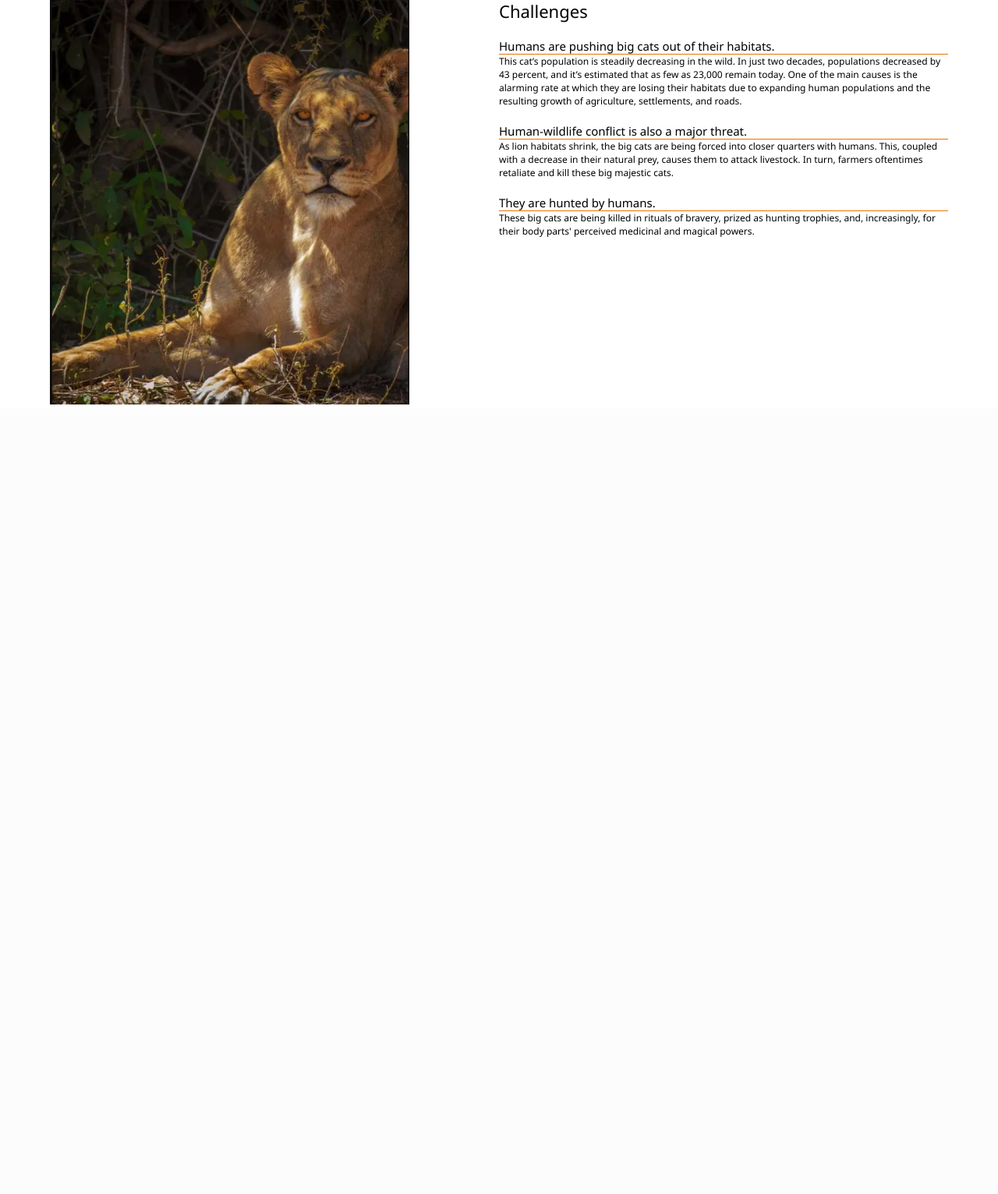
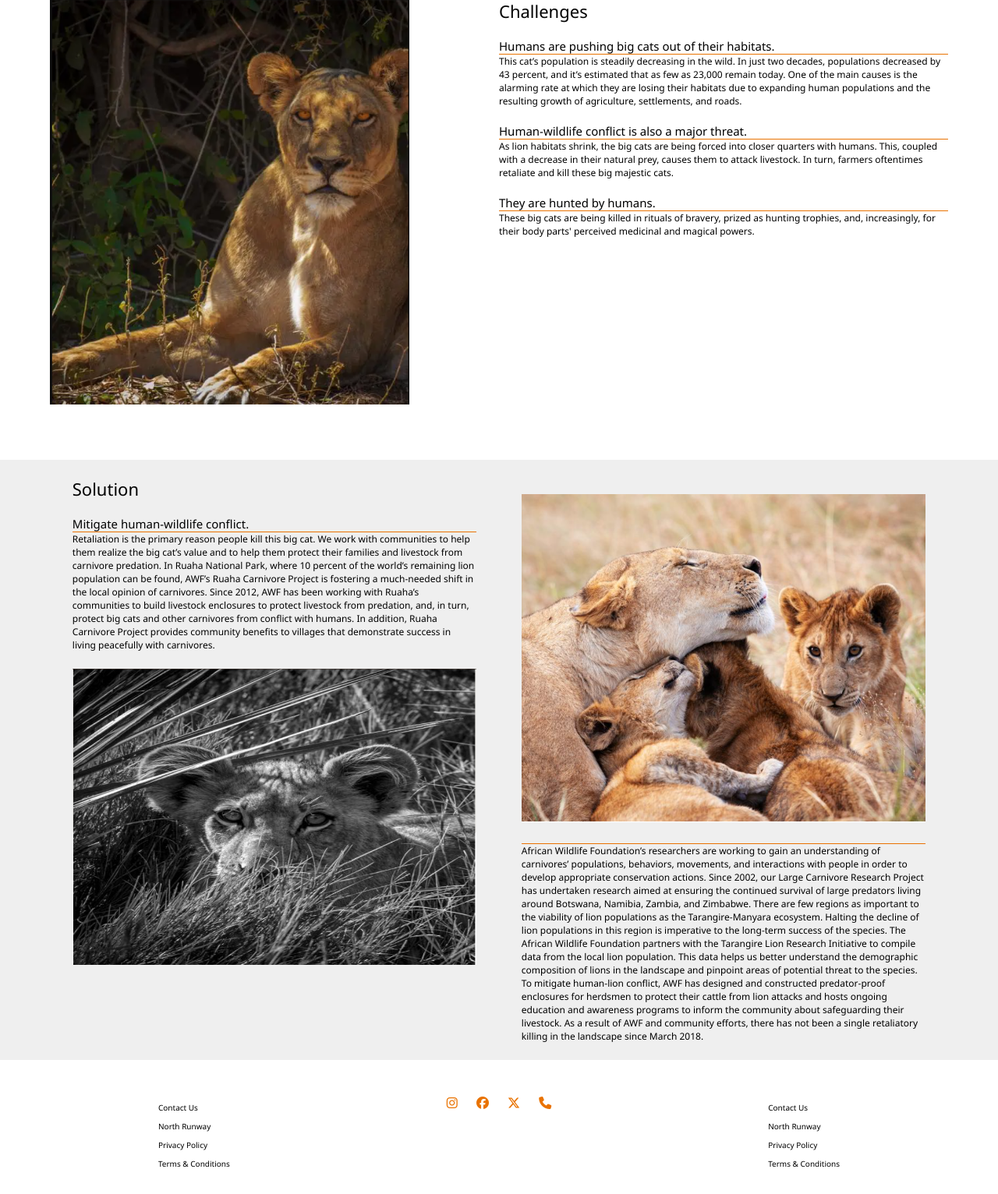
Before and after one commit to yllsallahu/AfricanWildlife, a PHP site: page / in a window 1280 px wide. Shown: the part 1074-2606 px from the top of the page at 78% size. Before the commit the page ends 1593 px from the top, so only its background shows below. Run offline with PHP 8.4, Linux system fonts and the light colour scheme; some libraries are stand-ins or nearby versions.

Commit message:
Added main, footer

```diff
--- a/index.html
+++ b/index.html
@@ -5,14 +5,14 @@
     <meta name="viewport" content="width=device-width, initial-scale=1.0">
     <title>Document</title>
     <link rel="stylesheet" href="style.css">
-    <script src="https://kit.fontawesome.com/86a05363af.js" crossorigin="anonymous"></script>
+    <script src="https://kit.fontawesome.com/ed661bfa96.js" crossorigin="anonymous"></script>
 </head>
 <body>
             <div class="container">
 
                 <header>
 
-                <p class="title"> African Wildlife bbbbb</p>
+                <p class="title"> African Wildlife</p>
 
              <div class="links">
                 <a class="links1" href=""> WHAT WE DO</a>
@@ -94,8 +94,83 @@
                 </div>
 
 
+
             </div>
-        </div>
+</div>
+
+<br><br><br>
+
+
+ </div>
+
+ <div class="main-continue">
+    <div class="container solutions">
+    <div class="mcone">
+        <br>
+        <p class="p-main1">Solution</p>
+        <p class="p-main2">Mitigate human-wildlife conflict.</p>
+        <p class="p-main3">Retaliation is the primary reason people kill this big cat. We work with communities to help them realize the big cat’s value and to help them protect their families and livestock from carnivore predation. In Ruaha National Park, where 10 percent of the world’s remaining lion population can be found, AWF’s Ruaha Carnivore Project is fostering a much-needed shift in the local opinion of carnivores.
+
+            Since 2012, AWF has been working with Ruaha’s communities to build livestock enclosures to protect livestock from predation, and, in turn, protect big cats and other carnivores from conflict with humans. In addition, Ruaha Carnivore Project provides community benefits to villages that demonstrate success in living peacefully with carnivores.
+
+            </p>
+            <br>
+
+            <img style="height: 380px; width: 100%;" src="image/babylion.PNG" alt="">
+
+    </div>
+    <div class="mctwo">
+        <br>
+        <br>
+
+        <img style="width: 100%;" src="image/momwithbabylion.PNG" alt="">
+        <br>
+        <br>
+
+        <p class="p-main3">African Wildlife Foundation’s researchers are working to gain an understanding of carnivores’ populations, behaviors, movements, and interactions with people in order to develop appropriate conservation actions. Since 2002, our Large Carnivore Research Project has undertaken research aimed at ensuring the continued survival of large predators living around Botswana, Namibia, Zambia, and Zimbabwe. There are few regions as important to the viability of lion populations as the Tarangire-Manyara ecosystem. Halting the decline of lion populations in this region is imperative to the long-term success of the species. The African Wildlife Foundation partners with the Tarangire Lion Research Initiative to compile data from the local lion population. This data helps us better understand the demographic composition of lions in the landscape and pinpoint areas of potential threat to the species. To mitigate human-lion conflict, AWF has designed and constructed predator-proof enclosures for herdsmen to protect their cattle from lion attacks and hosts ongoing education and awareness programs to inform the community about safeguarding their livestock. As a result of AWF and community efforts, there has not been a single retaliatory killing in the landscape since March 2018.</p>
+        <br>
+    </div>
+
+</div>
+
+ </div>
+ <br>
+ <br>
+
+
+ <footer>
+    <div class="container footers">
+     <div class="contact info">
+        <p class="p-main4">Contact Us</p>
+        <p class="p-main4">North Runway</p>
+        <p class="p-main4">Privacy Policy </p>
+        <p class="p-main4">Terms & Conditions </p>
+
+     </div>
+
+     <div class="contactinfo1">
+            <a class="fotterlinks" href=""><i class="fa-brands fa-instagram"></i></a>
+            <a class="fotterlinks" href=""><i class="fa-brands fa-facebook"></i></a>
+            <a class="fotterlinks" href=""><i class="fa-brands fa-x-twitter"></i></a>
+            <a class="fotterlinks" href=""><i class="fa-solid fa-phone"></i></a>
+
+     </div>
+     <div class="contact info">
+        <p class="p-main4">Contact Us</p>
+        <p class="p-main4">North Runway</p>
+        <p class="p-main4">Privacy Policy </p>
+        <p class="p-main4">Terms & Conditions </p>
+
+     </div>
+
+
+    </div>
+
+
+
+    <br>
+ </footer>
+
 
 
 
--- a/style.css
+++ b/style.css
@@ -1,15 +1,11 @@
 *{
     margin: 0;
     font-family: 'Segoe UI', Tahoma, Geneva, Verdana, sans-serif;
-}
-body{
-
 }
 
 
 
 .container{
-
     width: 90%;
     max-width: 1200px;
     margin: 0 auto;
@@ -20,6 +16,7 @@ header{
     display: flex;
     justify-content: space-between;
     position: relative;
+
     color: transparent;
 }
 .title{
@@ -43,7 +40,7 @@ header{
     margin: 10px;
     text-decoration: none;
     color: white;
-    border: solid 1px rgb(211, 169, 154);
+    border: solid #e97200 1px;
     padding: 7px;
     font-size: 10px;
     text-align: center;
@@ -143,3 +140,34 @@ header{
     font-weight: 100;
     font-size: 12px;
   }
+
+  .main-continue{
+    background-color: #EFEFEF;
+    width: 100%;
+
+  }
+  .mcone{
+    width: 45%;
+
+  }
+  .mctwo{
+    width: 45%;
+  }
+  .solutions{
+
+    display: flex;
+    justify-content: space-around;
+  }
+  .footers{
+    display: flex;
+    justify-content: space-around;
+  }
+
+  .p-main4{
+    font-size: 10px;
+    margin: 10px;
+  }
+.fotterlinks{
+  margin: 10px;
+  color: #e97200;
+}
```
